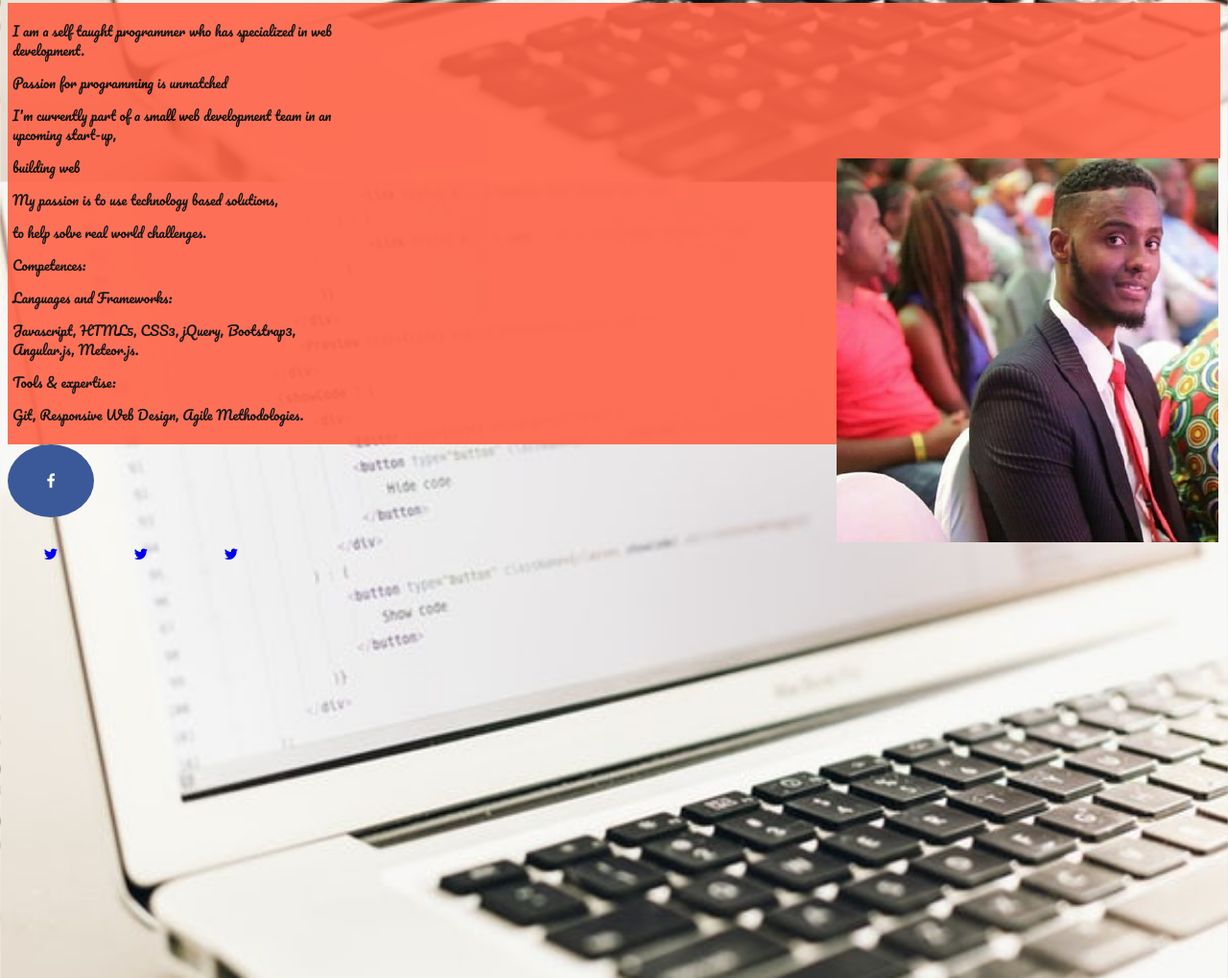
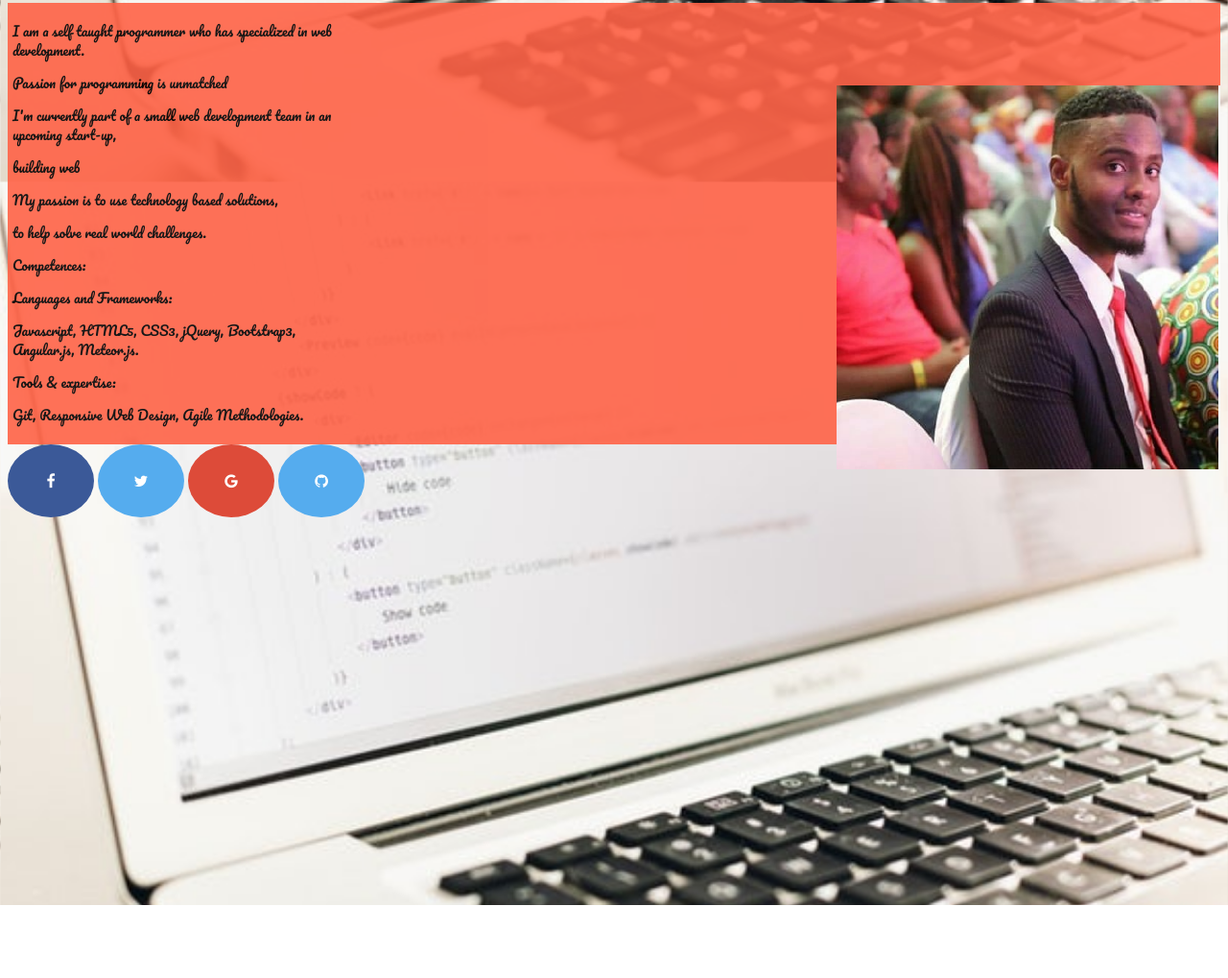
Before and after one commit to ahmo10/portfolio, a plain HTML site: page index.html in a window 1280 px wide. Shown: the part 664-1683 px from the top of the page at 96% size. After the commit the page ends 1607 px from the top, so only its background shows below. Drawn offline with Linux system fonts and the light colour scheme.

Commit message:
added google,github and twitter icons

```diff
--- a/index.css
+++ b/index.css
@@ -75,3 +75,15 @@ h1 {
   background-color: #3B5998;
   color: white;
 }
+.fa-twitter{
+  background-color: #55ACEE;
+  color: white;
+}
+.fa-github{
+  background-color: #55ACEE;
+  color: white;
+}
+.fa-google {
+  background: #dd4b39;
+  color: white;
+}
--- a/index.html
+++ b/index.html
@@ -36,11 +36,10 @@
 </div>
     </div>
     <div class="aboutContact">
-      <a href="#" class="fa fa-facebook"></a></br>
+      <a href="#" class="fa fa-facebook"></a>
       <a href="#" class="fa fa-twitter"></a>
-      <a href="#" class="fa fa-twitter"></a>
-      <a href="#" class="Bg fa fa-twitter"></a>
-
+      <a href="#" class="Bg fa fa-google"></a>
+      <a href="#" class="fa fa-github"></a>
     </div>
 
     <div class="aboutPic">
```
